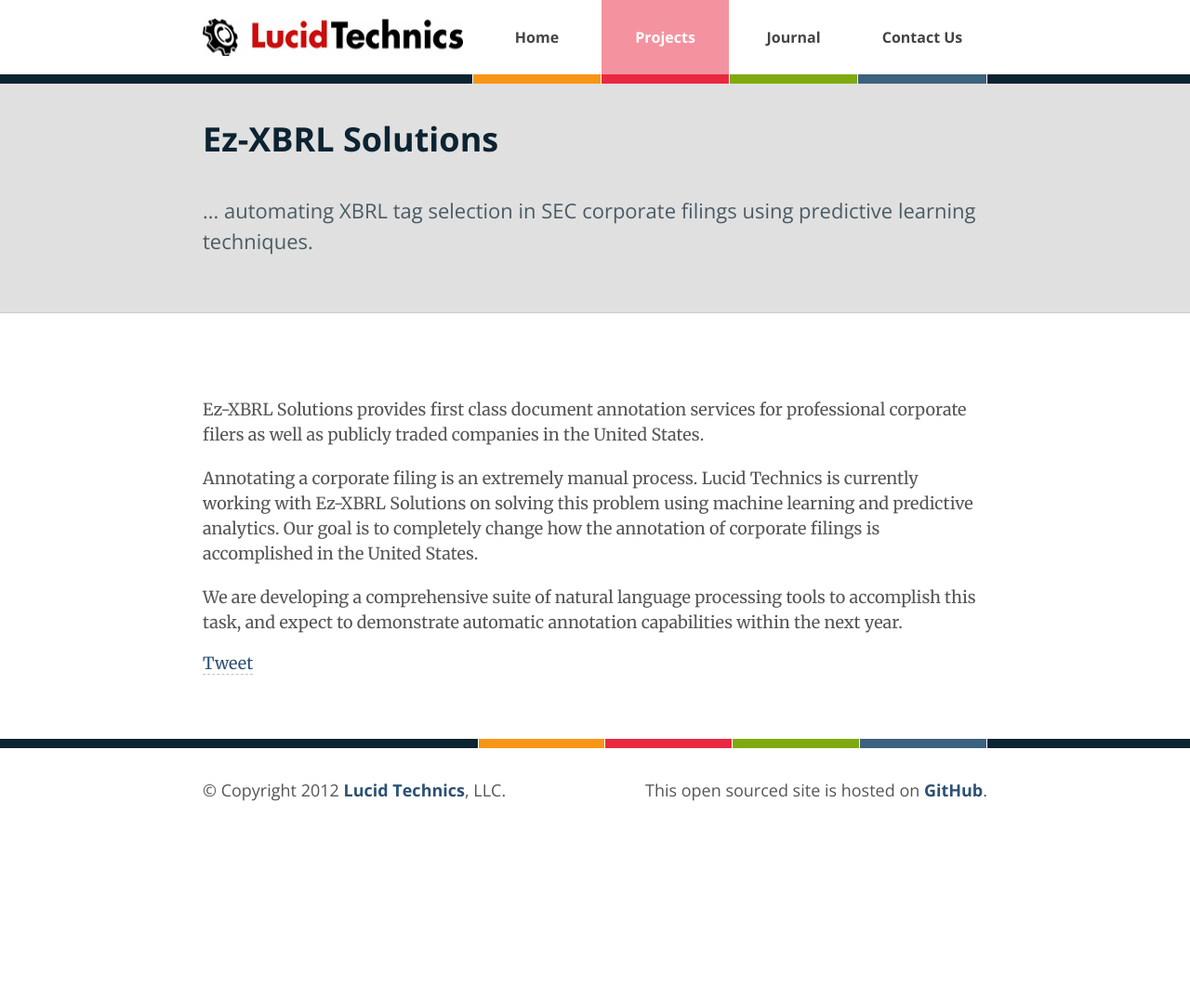
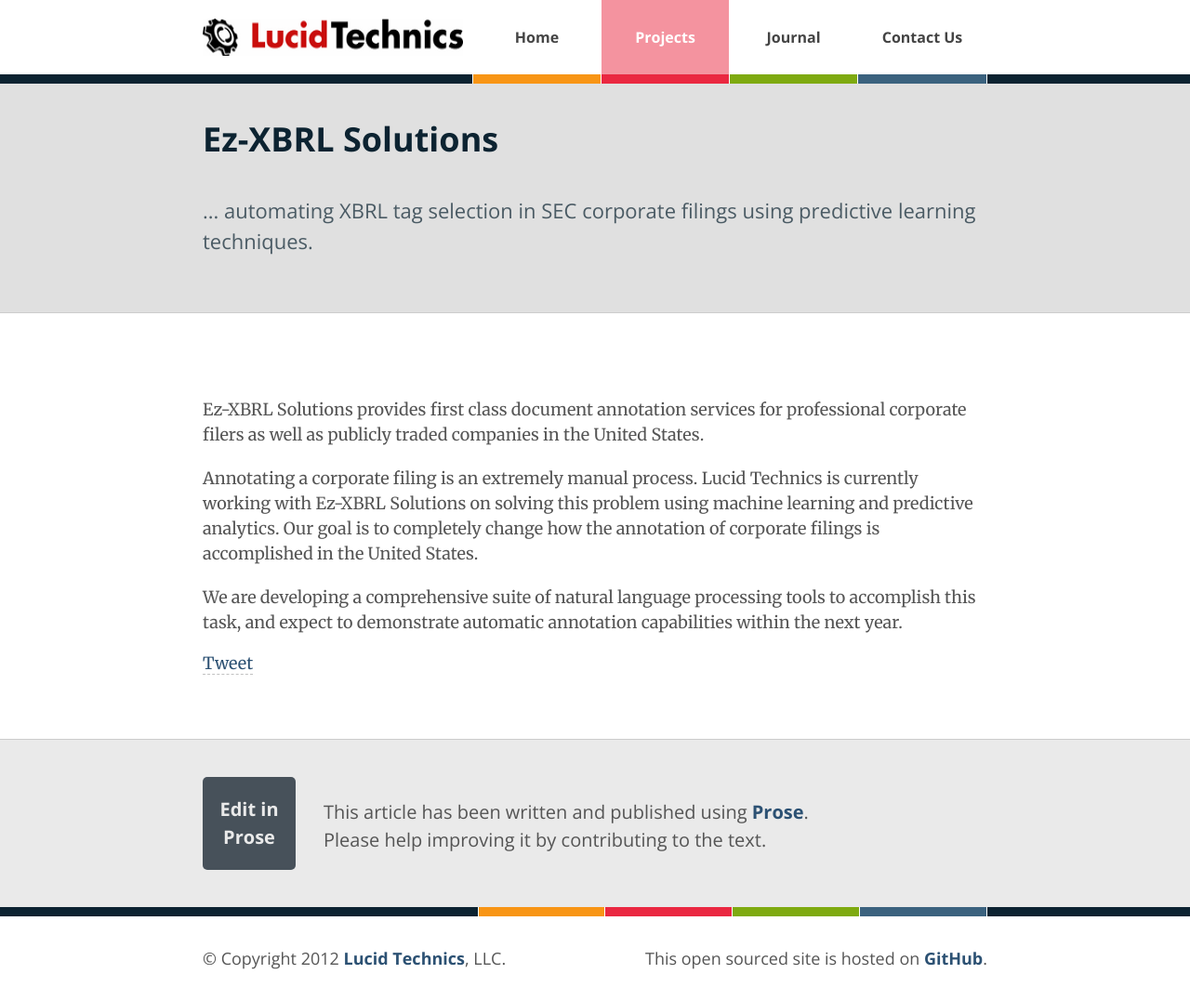
Before and after one commit to LucidTechnics/lucidtechnics.github.com, a Jekyll site: the page built from _posts/projects/0100-01-04-ezxbrl.md, in a window 1280 px wide. Shown: the whole page at 93% size. Built offline with Jekyll 4.4.1, drawn with Linux system fonts in a browser that asks for light colours; nearby versions of some CDN libraries; comment, search, counter and statistics services are not loaded; before the commit the page ends 900 px from its top, so only the background shows below that.

Commit message:
Updated _layouts/project.html

```diff
--- a/_layouts/project.html
+++ b/_layouts/project.html
@@ -31,7 +31,7 @@
     </div>
   </div>
 
-  {% if page.prose_link == 1 %}
+  {% if page.prose_link %}
   <div class="improve-article-wrapper">
     <div class="improve-article">
       <a class="button" href="{{ page.prose_link }}">Edit in Prose</a>
```
